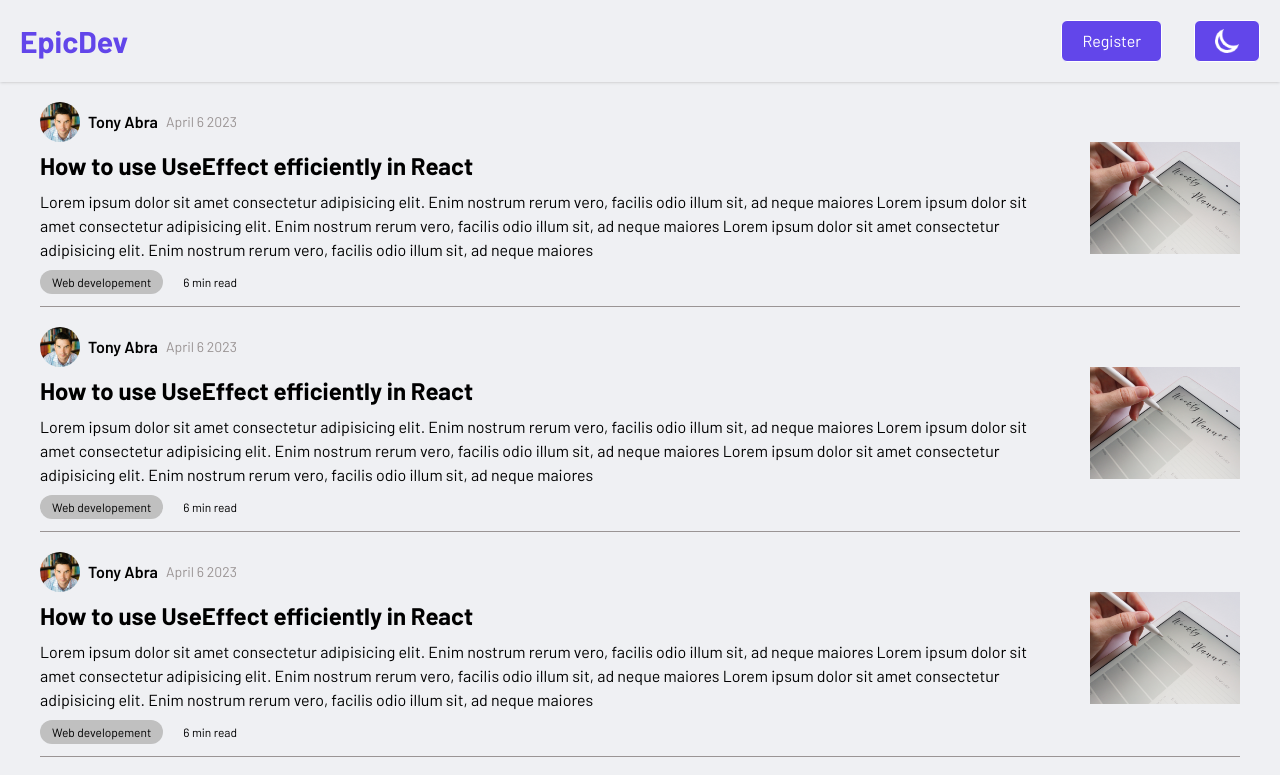
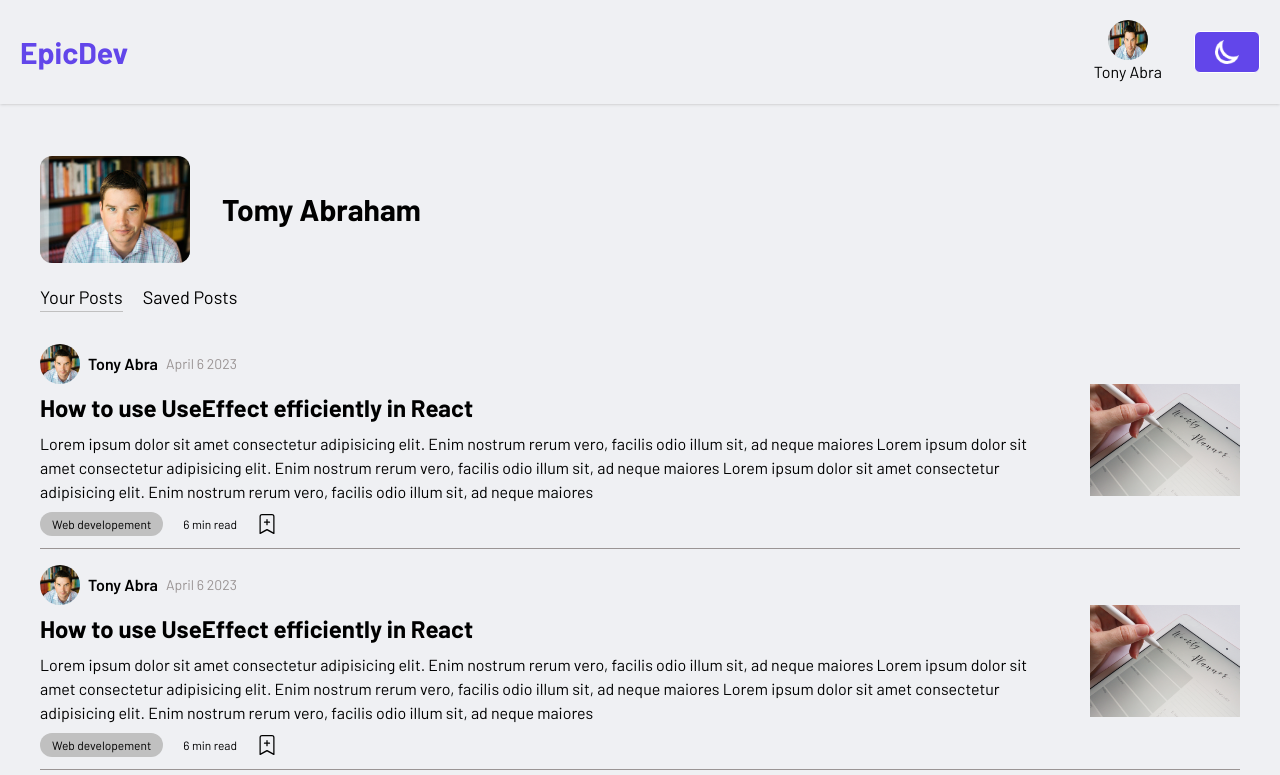
Before and after one commit to zphtet/BlogApp-fullstack, a React (Vite) app in the folder frontend-react/: page / in a window 1280 px wide. Shown: the top 775 px of the page. Built offline with nearby package versions, Linux system fonts and the light colour scheme.

Commit message:
profile page design

```diff
--- a/frontend-react/package.json
+++ b/frontend-react/package.json
@@ -11,7 +11,8 @@
   },
   "dependencies": {
     "react": "^18.2.0",
-    "react-dom": "^18.2.0"
+    "react-dom": "^18.2.0",
+    "react-icons": "^4.11.0"
   },
   "devDependencies": {
     "@types/react": "^18.2.15",
--- a/frontend-react/src/App.jsx
+++ b/frontend-react/src/App.jsx
@@ -2,14 +2,16 @@ import { themeContext } from "./Context/ThemeContext";
 import Header from "./components/Header";
 import { useContext } from "react";
 import CardContainer from "./components/CardContainer";
+import Profile from "./components/Profile";
 function App() {
   const { state } = useContext(themeContext);
   return (
     <div className={` ${state} `}>
-      <div className="min-h-screen dark:bg-dark">
+      <div className="min-h-screen dark:bg-dark dark:text-white">
         <Header />
         <div className="max-w-container mx-auto p-5">
-          <CardContainer />
+          {/* <CardContainer /> */}
+          <Profile />
         </div>
       </div>
     </div>
--- a/frontend-react/src/components/Card.jsx
+++ b/frontend-react/src/components/Card.jsx
@@ -1,6 +1,8 @@
 import React from "react";
 import cardImg from "../assets/default-card.jpg";
 import authorImg from "../assets/author.jpg";
+import { BsBookmarkPlus } from "react-icons/bs";
+// BsFillBookmarkPlusFill;
 const Card = () => {
   return (
     <div className="post px-5 dark:text-white ml:px-0">
@@ -20,7 +22,7 @@ const Card = () => {
             <p className="post-date text-sm text-dgray ">April 6 2023</p>
           </div>
 
-          <h3 className="text-2xl font-bold cursor-pointer">
+          <h3 className="text-2xl font-bold cursor-pointer ml:text-xl">
             How to use UseEffect efficiently in React{" "}
           </h3>
           <p>
@@ -36,6 +38,7 @@ const Card = () => {
               Web developement
             </p>
             <p>6 min read</p>
+            <BsBookmarkPlus className="cursor-pointer w-5 h-5" />
           </div>
         </div>
         <div className="post-img-container max-w-[150px] tb:hidden">
--- a/frontend-react/src/components/CardContainer.jsx
+++ b/frontend-react/src/components/CardContainer.jsx
@@ -4,9 +4,9 @@ const CardContainer = () => {
   return (
     <div className="card-container ">
       <Card />
+      {/* <Card />
       <Card />
-      <Card />
-      <Card />
+      <Card /> */}
     </div>
   );
 };
--- a/frontend-react/src/components/Header.jsx
+++ b/frontend-react/src/components/Header.jsx
@@ -3,6 +3,7 @@ import { useContext } from "react";
 import { themeContext } from "../Context/ThemeContext";
 import moon from "../assets/moon.png";
 import sun from "../assets/sun.png";
+import authorImg from "../assets/author.jpg";
 const Header = () => {
   const { state, dispatch } = useContext(themeContext);
   const modeHandler = () => {
@@ -14,7 +15,17 @@ const Header = () => {
     <div className="shadow mx-auto max-w-container px-5 py-5 flex items-center justify-between dark:bg-dark">
       <h1 className="text-3xl text-theme font-bold tb:text-2xl">EpicDev</h1>
       <div className="flex items-center gap-8 tb:gap-3">
-        <button className="btn tb:text-xs">Register</button>
+        {/* <button className="btn tb:text-xs">Register</button> */}
+
+        <div className="cursor-pointer flex flex-col items-center">
+          <img
+            className="w-10 h-10 rounded-full text-center"
+            src={authorImg}
+            alt="your profile"
+          />
+          <p className="profile-name dark:text-white">Tony Abra</p>
+        </div>
+        {/* <button className="btn tb:text-xs">logout</button> */}
         <button
           className=" btn flex items-center gap-2 tb:text-xs"
           onClick={modeHandler}
--- /dev/null
+++ b/frontend-react/src/components/Profile.jsx
@@ -0,0 +1,32 @@
+import React from "react";
+
+import authorImg from "../assets/author.jpg";
+import Card from "./Card";
+const Profile = () => {
+  return (
+    <div className=" py-8 ">
+      <div className="flex items-center gap-8 px-5 ml:px-0 ml:gap-4">
+        <img
+          src={authorImg}
+          className="w-[150px] ml:w-[100] rounded-xl"
+          alt="author image"
+        />
+        <p className="name font-bold text-3xl ml:text-xl">Tomy Abraham</p>
+      </div>
+      <div className="mt-5 flex items-center gap-5  pb-1 px-5 ml:px-0">
+        <a href="#" className="profile-tab  active-tab">
+          Your Posts
+        </a>
+        <a href="#" className="profile-tab  ">
+          Saved Posts
+        </a>
+      </div>
+      <div className="profile-card-container mt-7 flex flex-col gap-4">
+        <Card />
+        <Card />
+      </div>
+    </div>
+  );
+};
+
+export default Profile;
--- a/frontend-react/src/index.css
+++ b/frontend-react/src/index.css
@@ -23,4 +23,10 @@ html {
   .card-item {
     @apply w-[calc((100%-60px)/4)];
   }
+  .active-tab {
+    @apply border-b border-b-gray;
+  }
+  .profile-tab {
+    @apply text-lg hover:border-b border-b-gray ml:text-base;
+  }
 }
```
Also changed, not shown: 1 other file (tests, documents, lock files or other folders).
